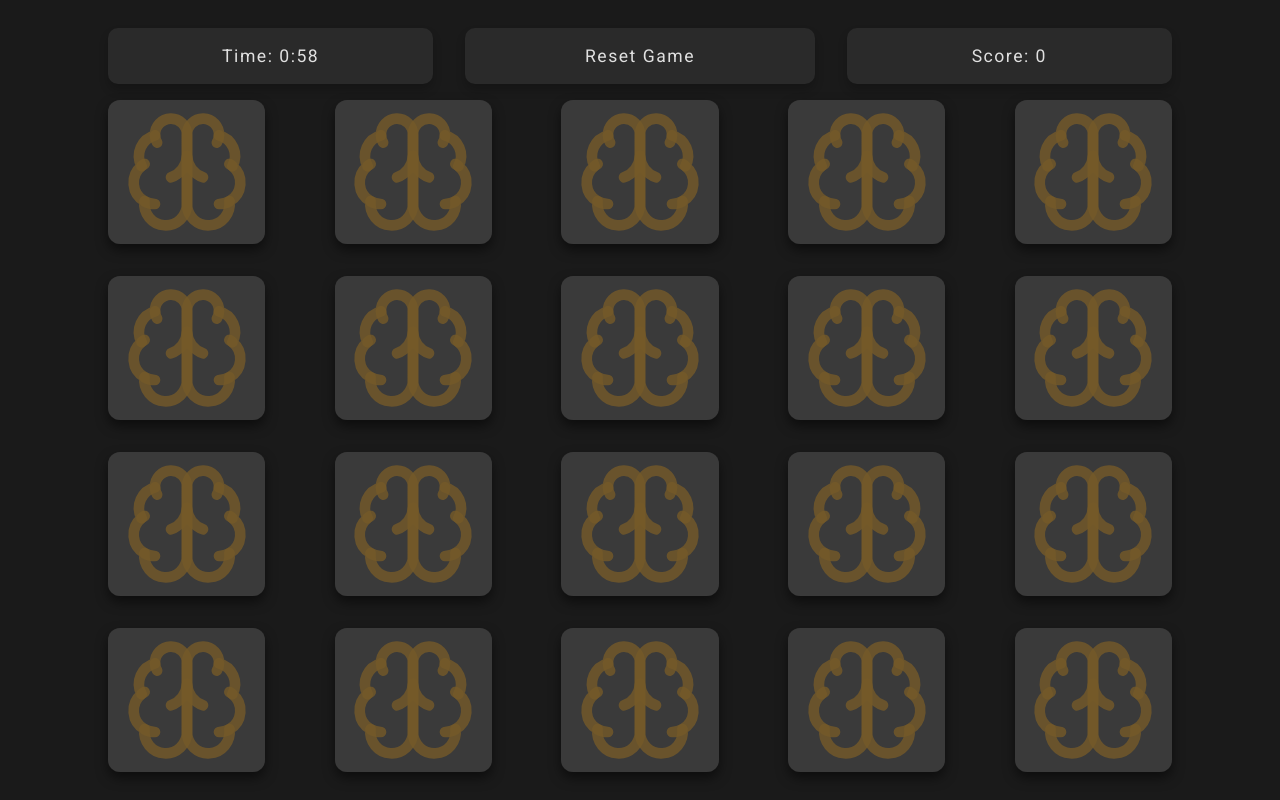
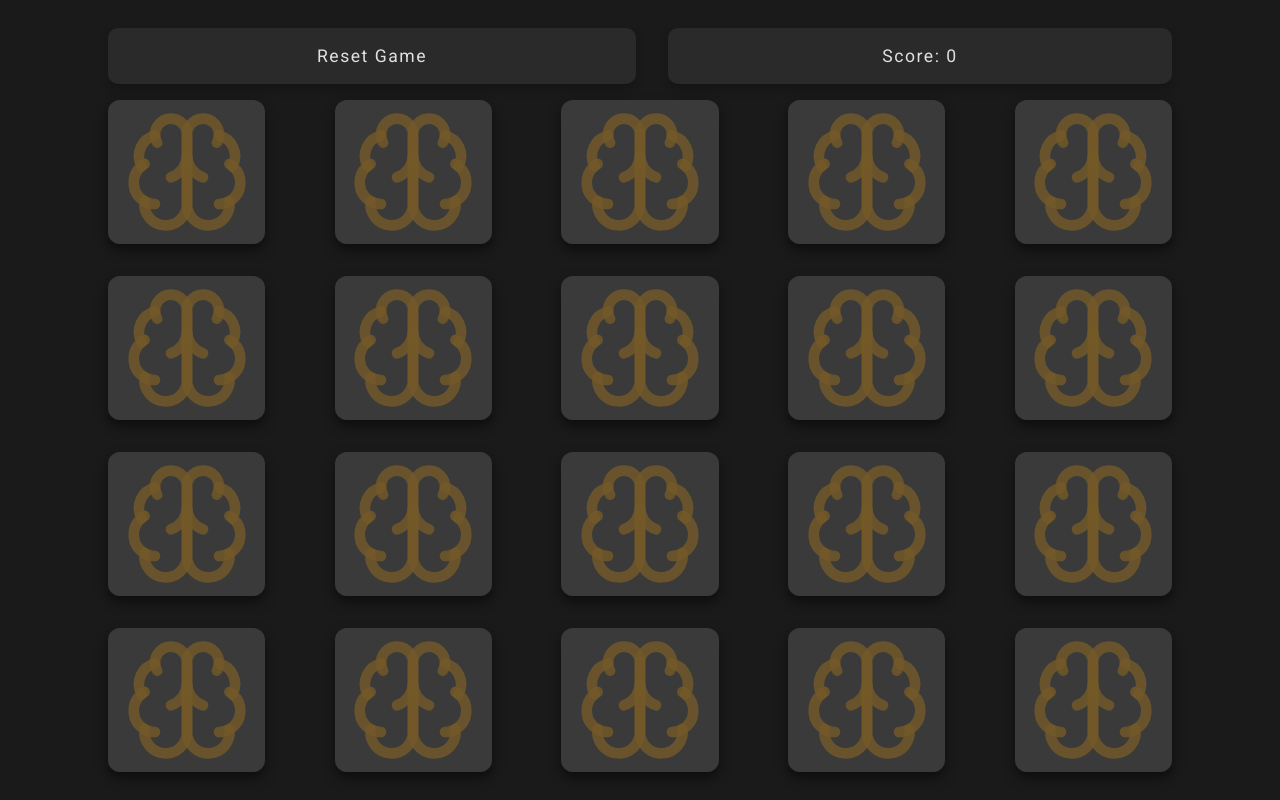
Before and after one commit to j0hanz/pick-and-pair, a React (Create React App) app: page / in a window 1280 px wide. Both pictures are taken after a click on the button "Start Game". Built offline with nearby package versions, Linux system fonts and the light colour scheme.

Commit message:
Remove Timer component and related state management to simplify game logic

```diff
--- a/src/components/Cards.js
+++ b/src/components/Cards.js
@@ -2,7 +2,7 @@ import React, { useState, useRef, useTransition, useEffect } from 'react';
 import Card from './Card';
 import { initialCards } from '../data/cardData';
 import styles from '../App.module.css';
-import Timer from './Timer';
+// import Timer from './Timer'; // Removed Timer import
 import Score from './Score';
 import { shuffleCards } from '../utils/shuffleCards';
 import { useGameLogic } from '../hooks/useGameLogic';
@@ -16,8 +16,7 @@ export default function Cards({ onRestart }) {
   const previousIndex = useRef(null);
   const [resetTrigger, setResetTrigger] = useState(false);
   const [, startTransition] = useTransition();
-  const [timeLeft, setTimeLeft] = useState(60);
-  const [isGameOver, setIsGameOver] = useState(false);
+  // const [timeLeft, setTimeLeft] = useState(60); // Removed timeLeft state
   const [isInitialFlip, setIsInitialFlip] = useState(true);
   const [showModal, setShowModal] = useState(false);
   const [modalMessage, setModalMessage] = useState('');
@@ -33,24 +32,16 @@ export default function Cards({ onRestart }) {
     resetTrigger,
     setResetTrigger,
     startTransition,
-    setIsGameOver,
-    setTimeLeft,
   });
 
   useEffect(() => {
     if (matchedPairs === initialCards.length / 2) {
-      setIsGameOver(true);
       setModalMessage('Congratulations! You matched all cards!');
       setShowModal(true);
     }
   }, [matchedPairs]);
 
-  useEffect(() => {
-    if (isGameOver && timeLeft === 0) {
-      setModalMessage('Time is up! Game over.');
-      setShowModal(true);
-    }
-  }, [isGameOver, timeLeft]);
+  // Removed useEffect for timeLeft and isGameOver
 
   useEffect(() => {
     // Flip all cards initially
@@ -72,13 +63,7 @@ export default function Cards({ onRestart }) {
   return (
     <div className={styles.container}>
       <div className={`${styles.stats} mb-3`}>
-        <Timer
-          resetTrigger={resetTrigger}
-          isGameComplete={isGameOver}
-          timeLimit={timeLeft}
-          setIsGameOver={setIsGameOver}
-          setTimeLeft={setTimeLeft}
-        />
+        {/* Removed Timer component */}
         <Button onClick={resetGameWithTimer} className={styles.button}>
           Reset Game
         </Button>
--- a/src/components/Timer.js
+++ b/src/components/Timer.js
@@ -1,36 +1 @@
-import React, { useState, useEffect, useRef } from 'react';
-import { formatTime } from '../utils/formatTime';
-
-export default function Timer({ resetTrigger, isGameOver, setTimeLeft }) {
-  const [time, setTime] = useState(60);
-  const timerRef = useRef(null);
-
-  useEffect(() => {
-    if (isGameOver) return clearInterval(timerRef.current);
-
-    timerRef.current = setInterval(() => {
-      setTime((prevTime) => {
-        if (prevTime <= 1) {
-          clearInterval(timerRef.current);
-          return 0;
-        }
-        return prevTime - 1;
-      });
-    }, 1000);
-
-    return () => clearInterval(timerRef.current);
-  }, [isGameOver]);
-
-  useEffect(() => {
-    if (resetTrigger) {
-      setTime(60);
-      setTimeLeft(60);
-    }
-  }, [resetTrigger, setTimeLeft]);
-
-  useEffect(() => {
-    return () => clearInterval(timerRef.current);
-  }, []);
-
-  return <div>Time: {formatTime(time)}</div>;
-}
+// This file has been removed.
--- a/src/hooks/useGameLogic.js
+++ b/src/hooks/useGameLogic.js
@@ -25,7 +25,6 @@ export function useGameLogic({
   setResetTrigger,
   startTransition,
   setIsGameOver,
-  setTimeLeft,
 }) {
   const totalPairs = initialCards.length / 2;
 
@@ -52,7 +51,6 @@ export function useGameLogic({
   const resetGameWithTimer = useCallback(() => {
     console.log('Resetting game with timer');
     setIsGameOver(false);
-    setTimeLeft(60);
     setCards(getShuffledCardsWithStatus('active'));
     const timer = setTimeout(() => {
       console.log('Flipping cards status after timer');
@@ -60,7 +58,7 @@ export function useGameLogic({
     }, 2000);
 
     return () => clearTimeout(timer);
-  }, [setIsGameOver, setTimeLeft, setCards]);
+  }, [setIsGameOver, setCards]);
 
   // Handles card selection
   const handleCardSelection = useCallback(
```
